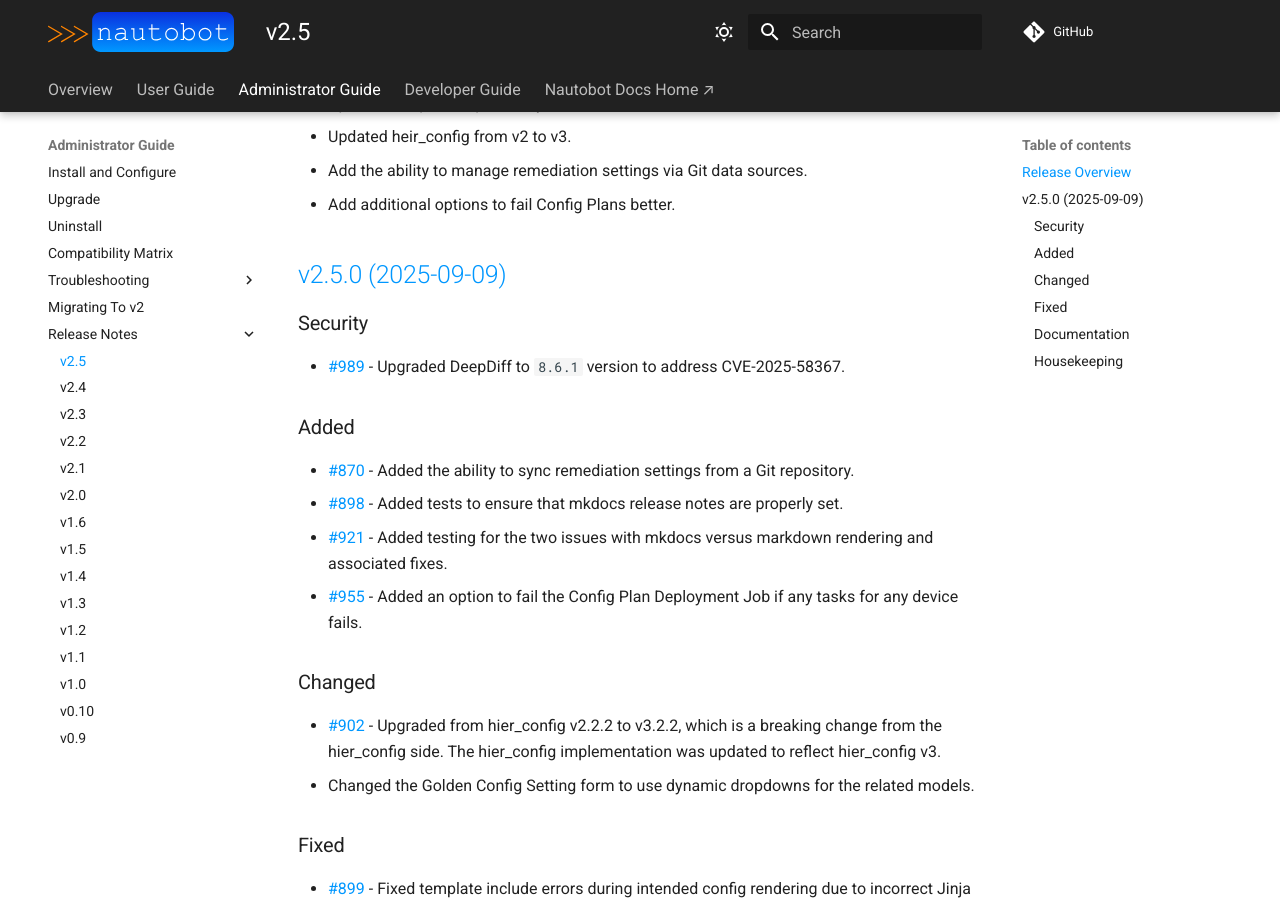
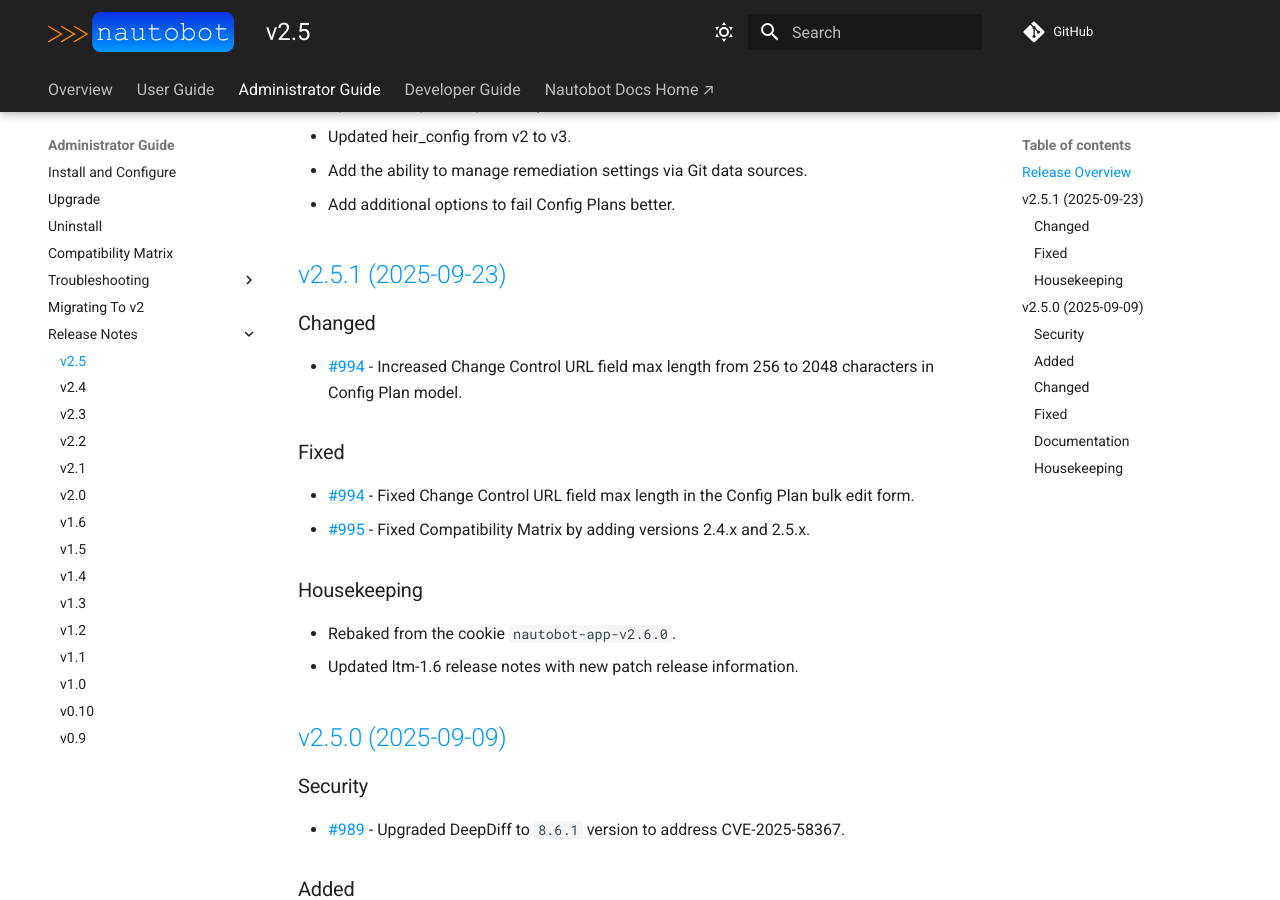
Before and after one commit to nautobot/nautobot-app-golden-config, an MkDocs documentation site: the page built from docs/admin/release_notes/version_2.5.md, in a window 1280 px wide and 900 px high, scrolled down 295 px. Built offline with MkDocs 1.6.1 and Material for MkDocs 9.7.7, drawn with Linux system fonts in a browser that asks for light colours; comment, search, counter and statistics services are not loaded.

Commit message:
release v2.5.1

```diff
--- a/docs/admin/release_notes/version_2.5.md
+++ b/docs/admin/release_notes/version_2.5.md
@@ -9,6 +9,23 @@
 - Updated heir_config from v2 to v3.
 - Add the ability to manage remediation settings via Git data sources.
 - Add additional options to fail Config Plans better.
+
+## [v2.5.1 (2025-09-23)](https://github.com/nautobot/nautobot-app-golden-config/releases/tag/v2.5.1)
+
+### Changed
+
+- [#994](https://github.com/nautobot/nautobot-app-golden-config/issues/994) - Increased Change Control URL field max length from 256 to 2048 characters in Config Plan model.
+
+### Fixed
+
+- [#994](https://github.com/nautobot/nautobot-app-golden-config/issues/994) - Fixed Change Control URL field max length in the Config Plan bulk edit form.
+- [#995](https://github.com/nautobot/nautobot-app-golden-config/issues/995) - Fixed Compatibility Matrix by adding versions 2.4.x and 2.5.x.
+
+### Housekeeping
+
+- Rebaked from the cookie `nautobot-app-v2.6.0`.
+- Updated ltm-1.6 release notes with new patch release information.
+
 
 ## [v2.5.0 (2025-09-09)](https://github.com/nautobot/nautobot-app-golden-config/releases/tag/v2.5.0)
 
```
